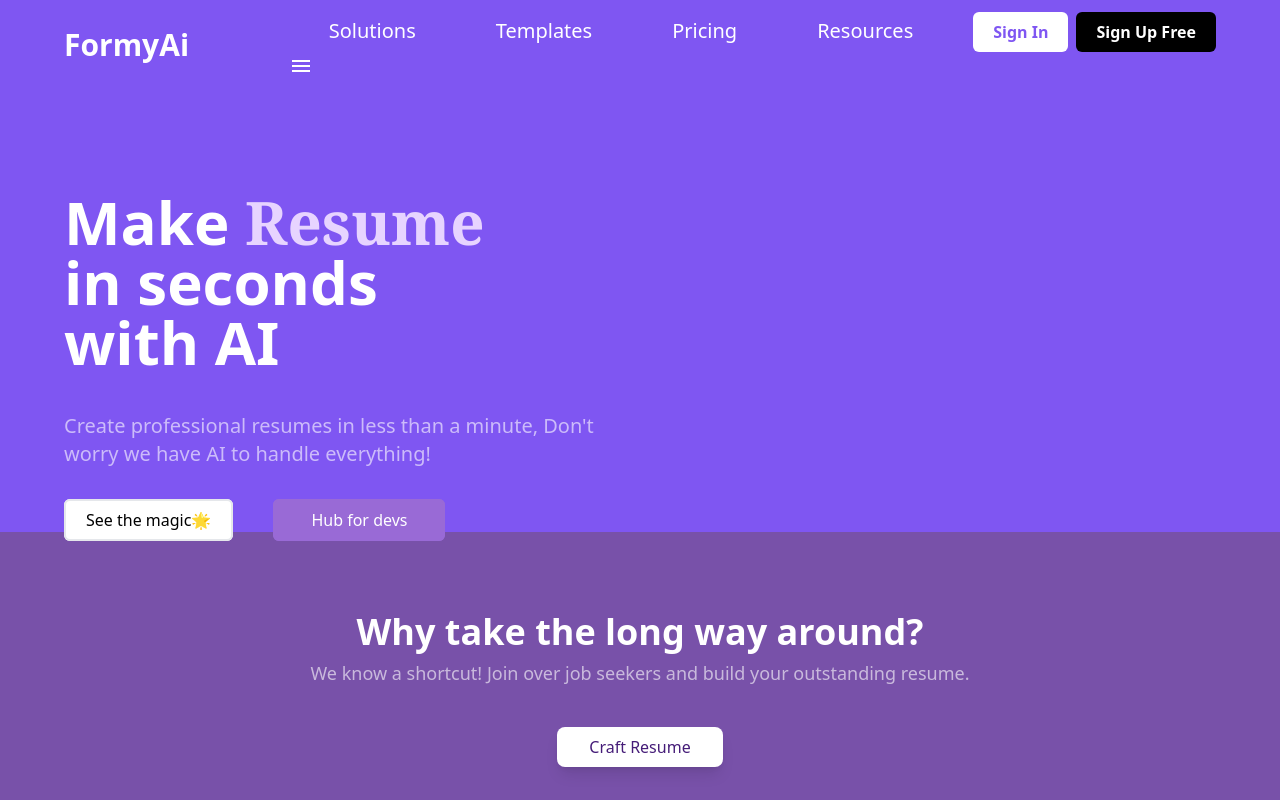
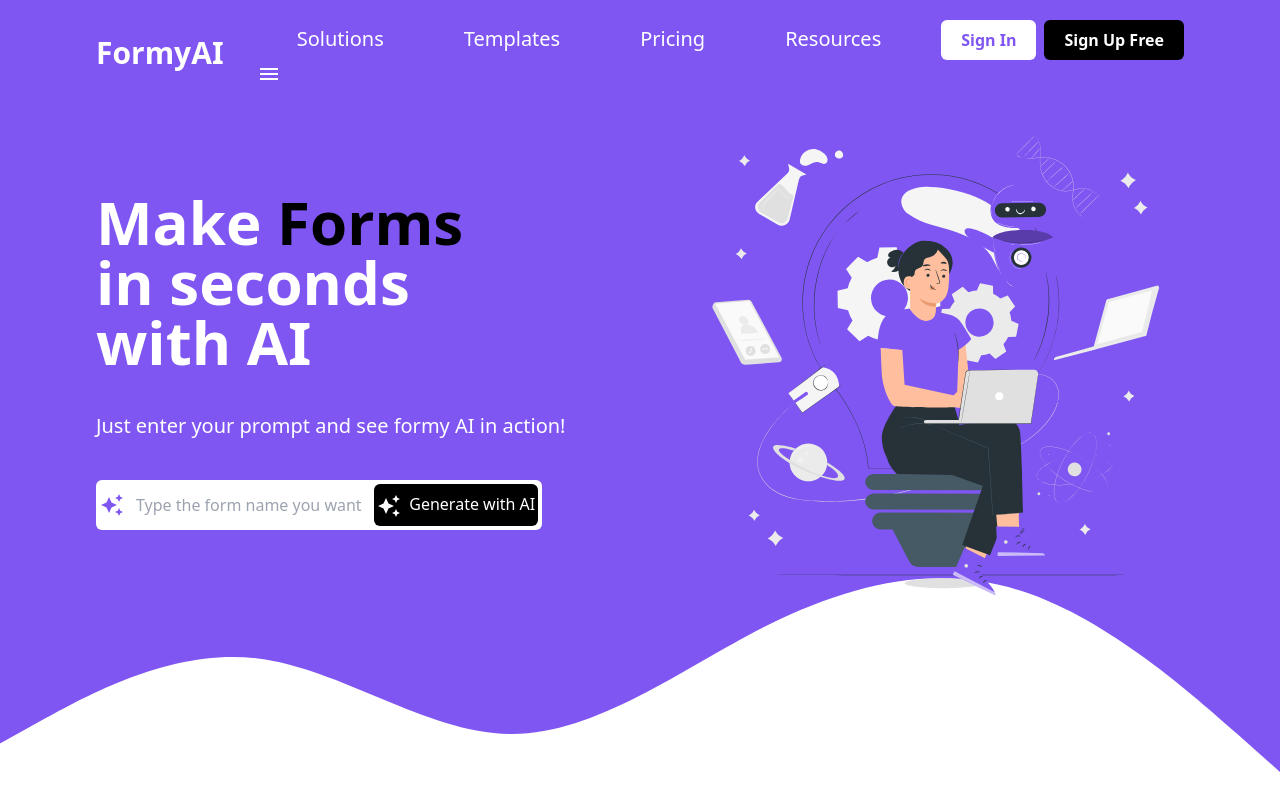
Before and after one commit to SoftWeb-Technologies/Formy-AI, a Next.js app: page / in a window 1280 px wide. Shown: the top 800 px of the page. Built offline with nearby package versions, Linux system fonts and the light colour scheme.

Commit message:
added hero section to home page

```diff
--- a/components/Navbar.jsx
+++ b/components/Navbar.jsx
@@ -32,11 +32,11 @@
         scrollPosition ? "bg-[#7f56f2] shadow-lg" : ""
       } duration-500`}
     >
-      <div className="flex justify-between items-center px-[5%] py-3">
+      <div className="flex justify-between items-center w-[85%] mx-auto py-5">
         <Link href={"/"} className="w-[35px] md:w-[100px] flex items-center">
           {/* <Image src={images.FormAiLogo} alt="FormAi-logo" /> */}
           <span className="text-2xl md:text-3xl font-semibold text-white">
-            FormyAi
+            FormyAI
           </span>
         </Link>
         <div>
--- /dev/null
+++ b/core/images.js
@@ -0,0 +1,5 @@
+import heroSectionImg from "../public/images/img2.svg";
+
+export const images = {
+  heroSectionImg,
+};
--- a/pages/home/components/HeroSection.jsx
+++ b/pages/home/components/HeroSection.jsx
@@ -1,46 +1,56 @@
 import Link from "next/link";
 import React from "react";
+import { images } from "../../../core/images";
+import Image from "next/image";
+import AutoAwesomeIcon from "@mui/icons-material/AutoAwesome";
 
 function HeroSection() {
   return (
-    <div className="bg-[#7f56f2]">
-      <div className="w-[90%] mx-auto flex justify-between items-center flex-col md:flex-row">
+    <div className="bg-[#7f56f2] relative h-screen">
+      <div className="w-[85%] mx-auto flex justify-between flex-col md:flex-row relative z-20">
         <div className="md:w-[60%] xl:w-[50%] md:pt-24">
           <h1 className="pt-24 text-5xl xl:text-6xl md:text-5xl font-bold text-white md:w-[80%]">
-            Make <span className="text-[#E7D4FF] font-serif">Resume</span> in
-            seconds with AI
+            Make <span className="text-[#000000]">Forms</span> in seconds with
+            AI
           </h1>
-          <p className="text-white/60 text-xl mt-10">
-            Create professional resumes in less than a minute, Don't worry we
-            have AI to handle everything!
+          <p className="text-white text-xl mt-10">
+            Just enter your prompt and see formy AI in action!
           </p>
 
-          <div className="flex justify-between md:justify-start md:gap-10 items-center">
-            <div className="mt-10">
-              <Link
-                href={"/dashboard"}
-                passHref
-                className="text-black border-2 px-5 py-2 rounded-md bg-white hover:bg-transparent hover:text-white duration-500 font-medium"
-              >
-                See the magic🌟
-              </Link>
+          <div className="flex flex-col md:flex-row gap-5 justify-between md:justify-start md:gap-10 items-center">
+            <div className="mt-10 w-full md:w-[82%] bg-white p-2 md:p-1 rounded-md flex items-center">
+              <AutoAwesomeIcon className="mr-1 text-xl text-[#7f56f2]" />
+              <input
+                type="text"
+                placeholder="Type the form name you want to generate..."
+                className="w-full px-2 outline-none"
+              />
+
+              <button className="w-[300px] hidden md:block rounded-md text-center bg-black hover:opacity-80 duration-500  text-white py-2">
+                <AutoAwesomeIcon className="mr-1 text-xl" /> Generate with AI
+              </button>
             </div>
-            <div className="mt-10">
-              <Link
-                href={"https://devhubhq.me"}
-                passHref
-                className="text-white border-2 border-[#996AD6] hover:border-white px-9 py-2 rounded-md bg-[#996AD6] hover:bg-transparent hover:text-white duration-500 font-medium"
-              >
-                Hub for devs
-              </Link>
-            </div>
+            <button className="w-full md:hidden rounded-md text-center bg-black hover:opacity-80 duration-500  text-white py-2">
+              <AutoAwesomeIcon className="mr-1 text-xl" /> Generate with AI
+            </button>
           </div>
         </div>
 
         <div className="md:pt-28">
-          {/* <Image src={images.resumeAiImg} alt="resume-ai" /> */}
+          <Image src={images.heroSectionImg} alt="resume-ai" />
         </div>
       </div>
+      <svg
+        className="absolute bottom-0 bg-white z-0"
+        xmlns="http://www.w3.org/2000/svg"
+        viewBox="0 0 1440 320"
+      >
+        <path
+          fill="#7f56f2"
+          fill-opacity="1"
+          d="M0,256L48,229.3C96,203,192,149,288,160C384,171,480,245,576,245.3C672,245,768,171,864,122.7C960,75,1056,53,1152,85.3C1248,117,1344,203,1392,245.3L1440,288L1440,0L1392,0C1344,0,1248,0,1152,0C1056,0,960,0,864,0C768,0,672,0,576,0C480,0,384,0,288,0C192,0,96,0,48,0L0,0Z"
+        ></path>
+      </svg>
     </div>
   );
 }
--- a/pages/home/home.jsx
+++ b/pages/home/home.jsx
@@ -7,7 +7,7 @@
     <div>
       <Navbar />
       <HeroSection />
-      <Footer />
+      {/* <Footer /> */}
     </div>
   );
 }
```
Also changed, not shown: public/images/img1.webp (added), public/images/img2.svg (added).
